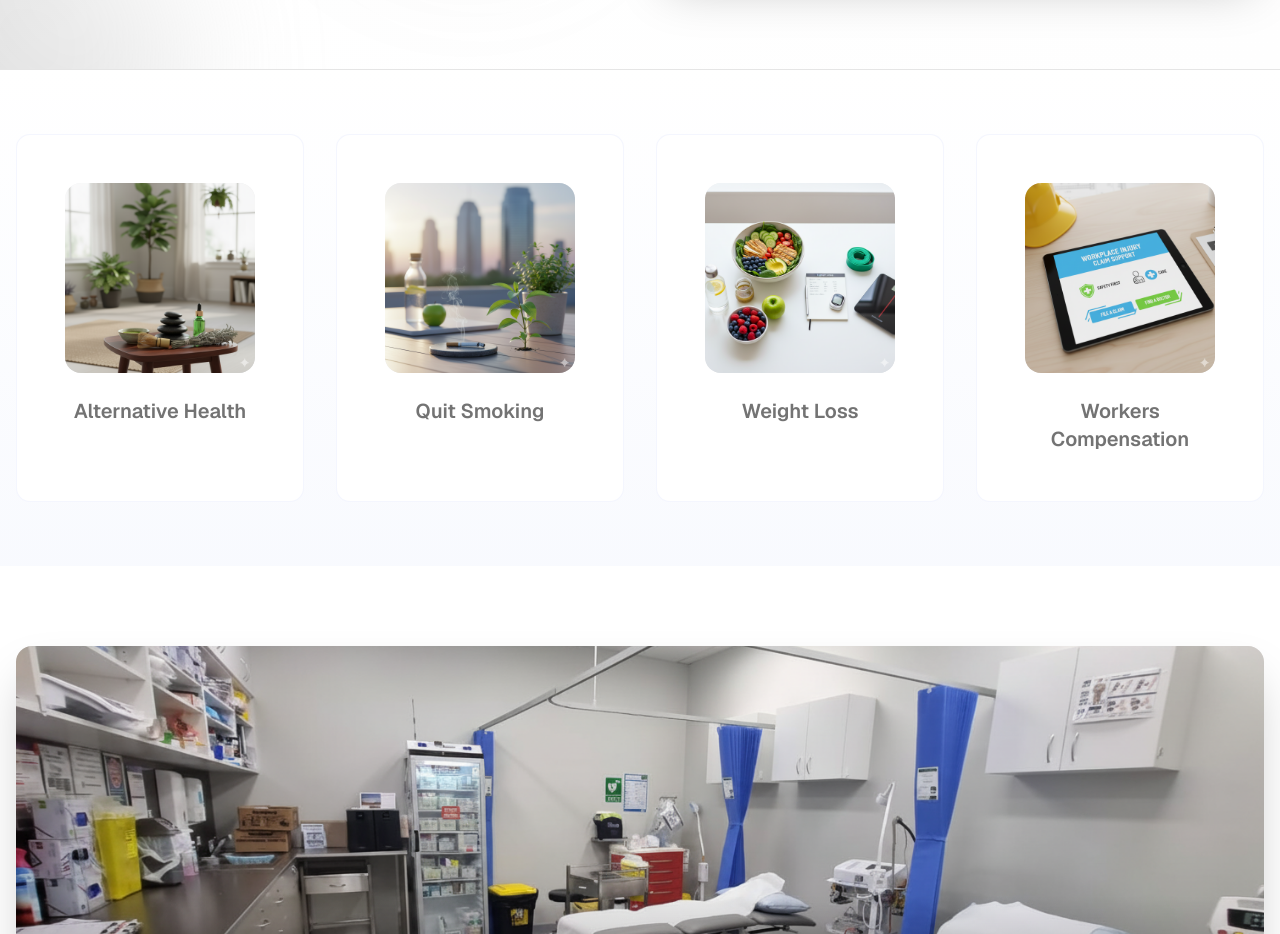
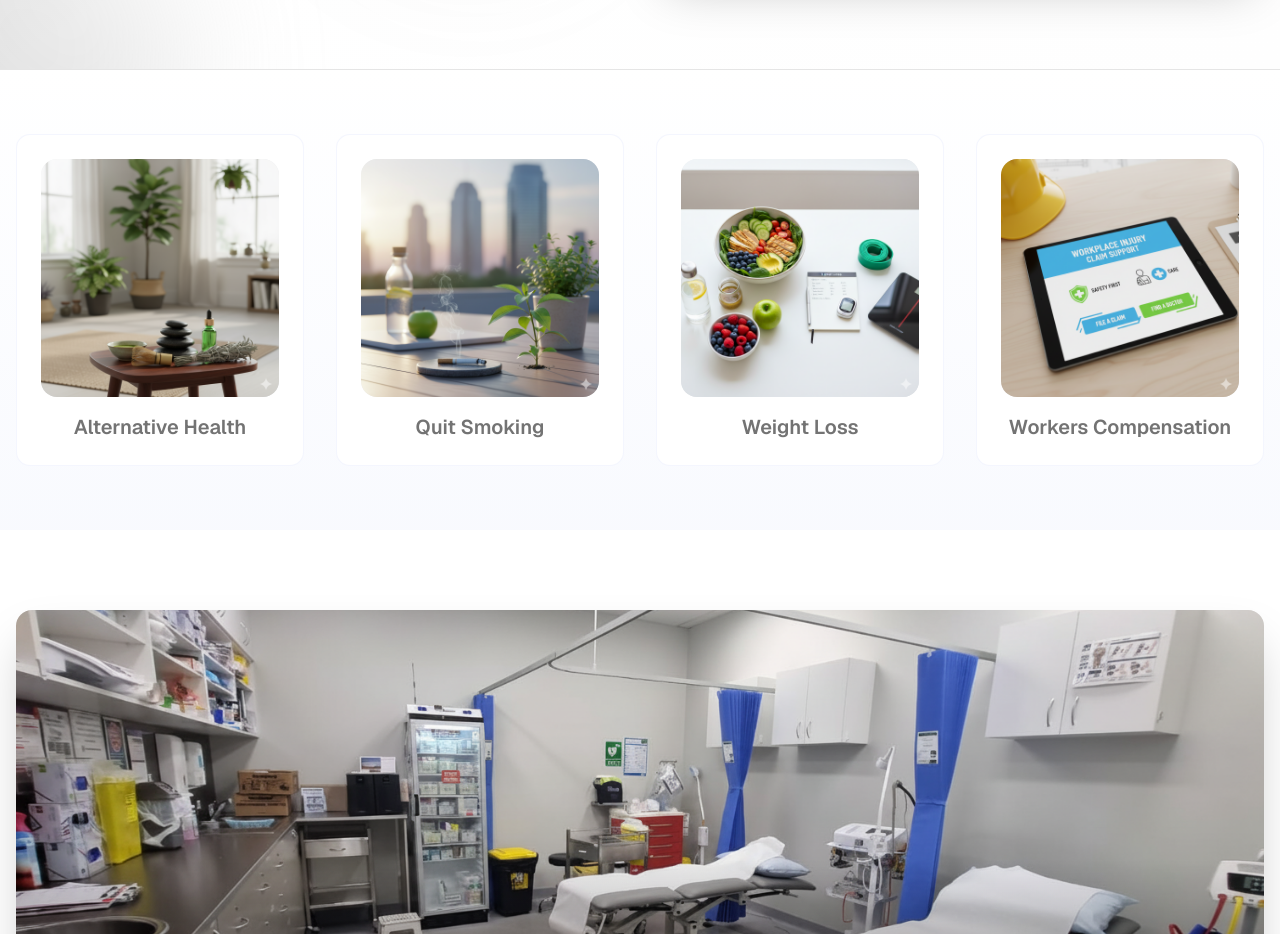
Before and after one commit to lillambnz/GFP-site, a Next.js app: page / in a window 1280 px wide. Shown: the part 820-1754 px from the top of the page. Built offline with nearby package versions, Linux system fonts and the light colour scheme.

Commit message:
Increase stats section image size and reduce empty space

```diff
--- a/components/stats-section.tsx
+++ b/components/stats-section.tsx
@@ -36,9 +36,9 @@ export default function StatsSection() {
             return (
               <div
                 key={index}
-                className="group p-12 rounded-xl bg-background border border-purple-light/50 hover:border-purple-accent/70 hover:bg-purple-light/30 transition-all duration-300 text-center"
+                className="group p-6 rounded-xl bg-background border border-purple-light/50 hover:border-purple-accent/70 hover:bg-purple-light/30 transition-all duration-300 text-center"
               >
-                <div className="relative w-full max-w-[260px] aspect-square mx-auto mb-6 rounded-2xl overflow-hidden bg-gradient-to-br from-gray-100 to-gray-200">
+                <div className="relative w-full max-w-[320px] aspect-square mx-auto mb-4 rounded-2xl overflow-hidden bg-gradient-to-br from-gray-100 to-gray-200">
                   <Image
                     src={stat.image}
                     alt={stat.label}
```
